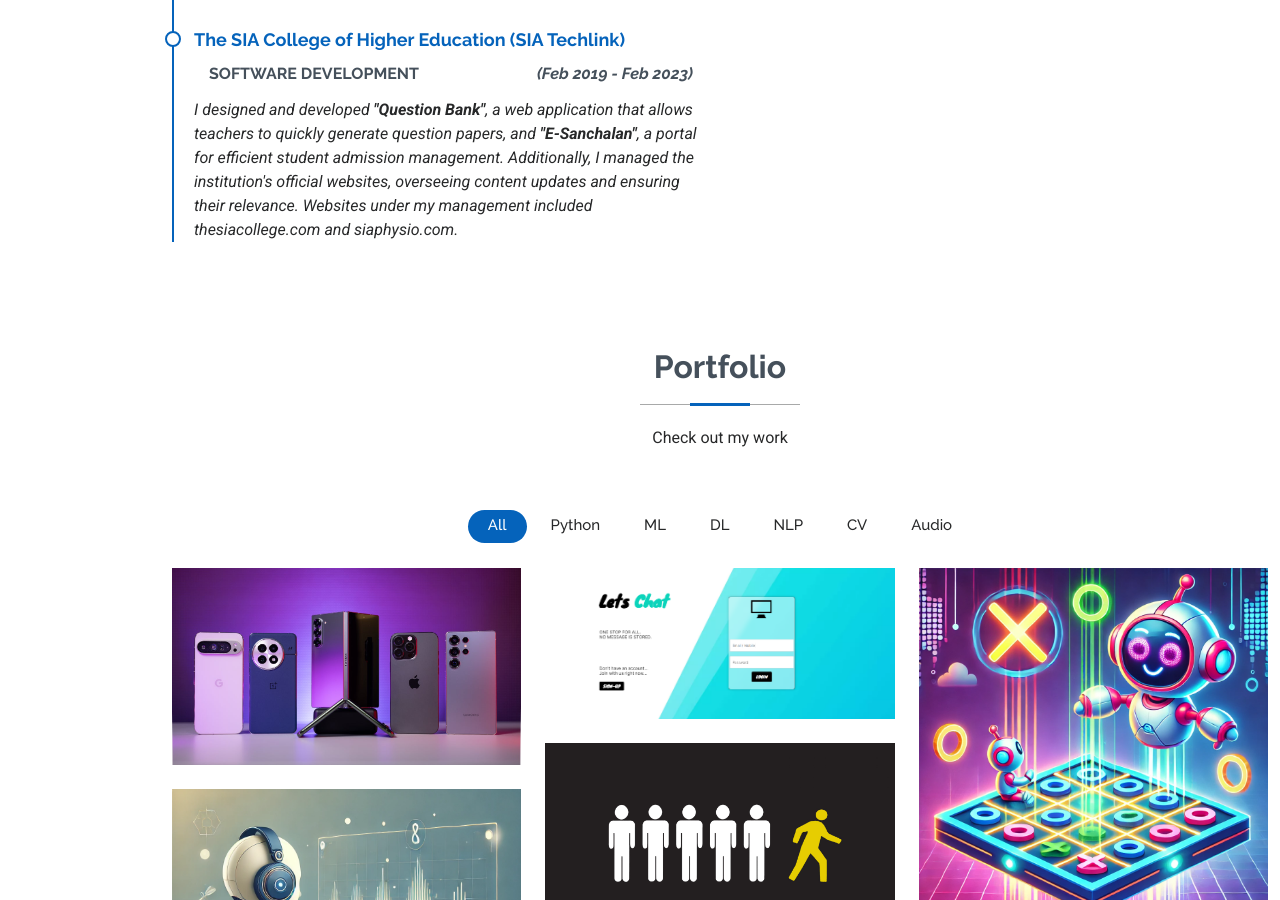
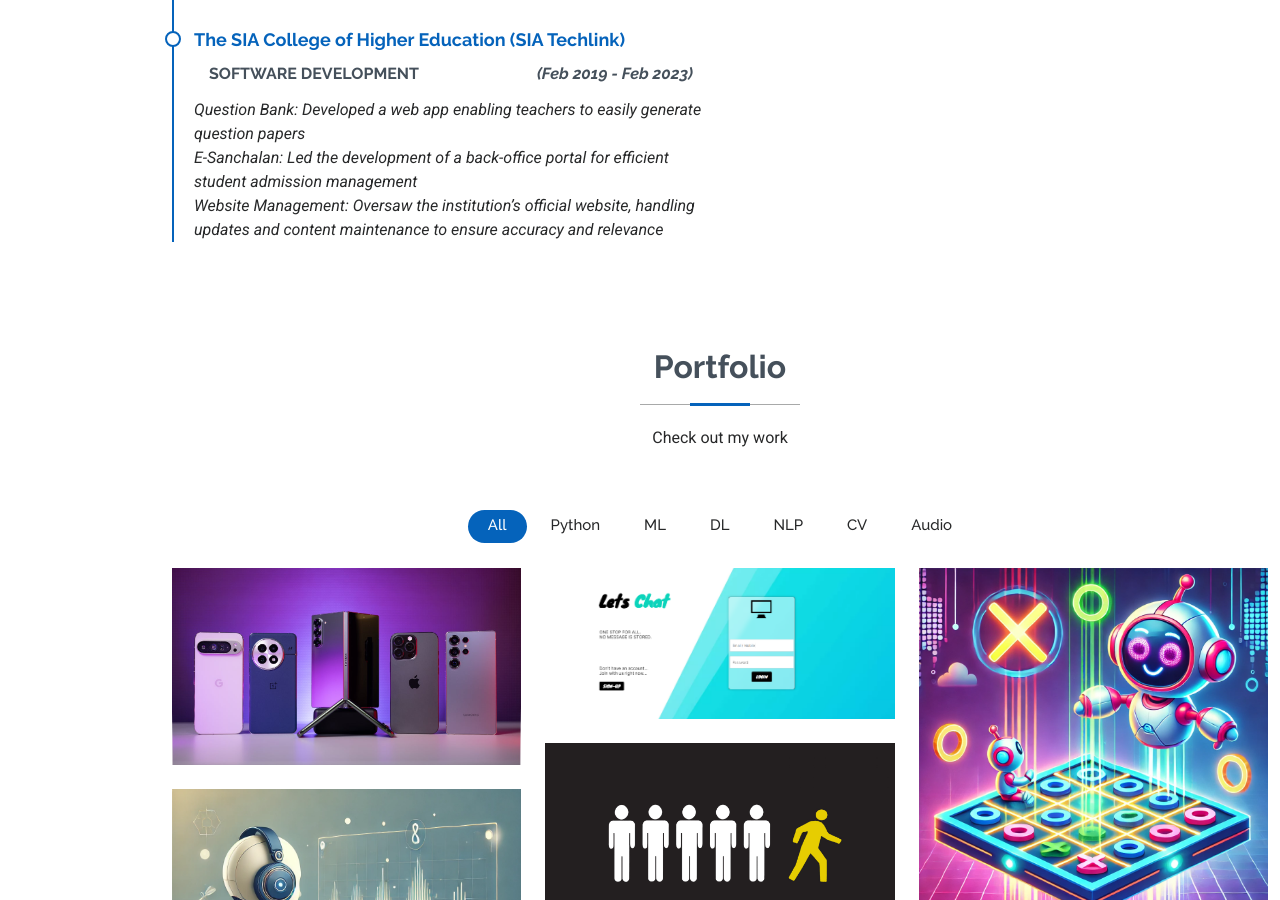
Before and after one commit to omkarbs23/omkarbs23.github.io, a plain HTML site: page index.html in a window 1280 px wide. Shown: the part 2981-3881 px from the top of the page. Drawn offline with Linux system fonts and the light colour scheme.

Commit message:
Update index.html

```diff
--- a/index.html
+++ b/index.html
@@ -237,8 +237,9 @@
             <div class="resume-item">
               <h4>The SIA College of Higher Education (SIA Techlink)  </h4>
               <h5>SOFTWARE DEVELOPMENT <span style="float: right;"><em>(Feb 2019 - Feb 2023)</em></span></h5>
-              <p><em>I designed and developed <b>"Question Bank"</b>, a web application that allows teachers to quickly generate question papers, and <b>"E-Sanchalan"</b>, a portal for efficient student admission management.
-                Additionally, I managed the institution's official websites, overseeing content updates and ensuring their relevance. Websites under my management included thesiacollege.com and siaphysio.com.</em></p>
+              <p><em>Question Bank: Developed a web app enabling teachers to easily generate question papers
+                <br>E-Sanchalan: Led the development of a back-office portal for efficient student admission management
+                <br>Website Management: Oversaw the institution’s official website, handling updates and content maintenance to ensure accuracy and relevance</em></p>
             </div><!-- Edn Resume Item -->
 
 
```
